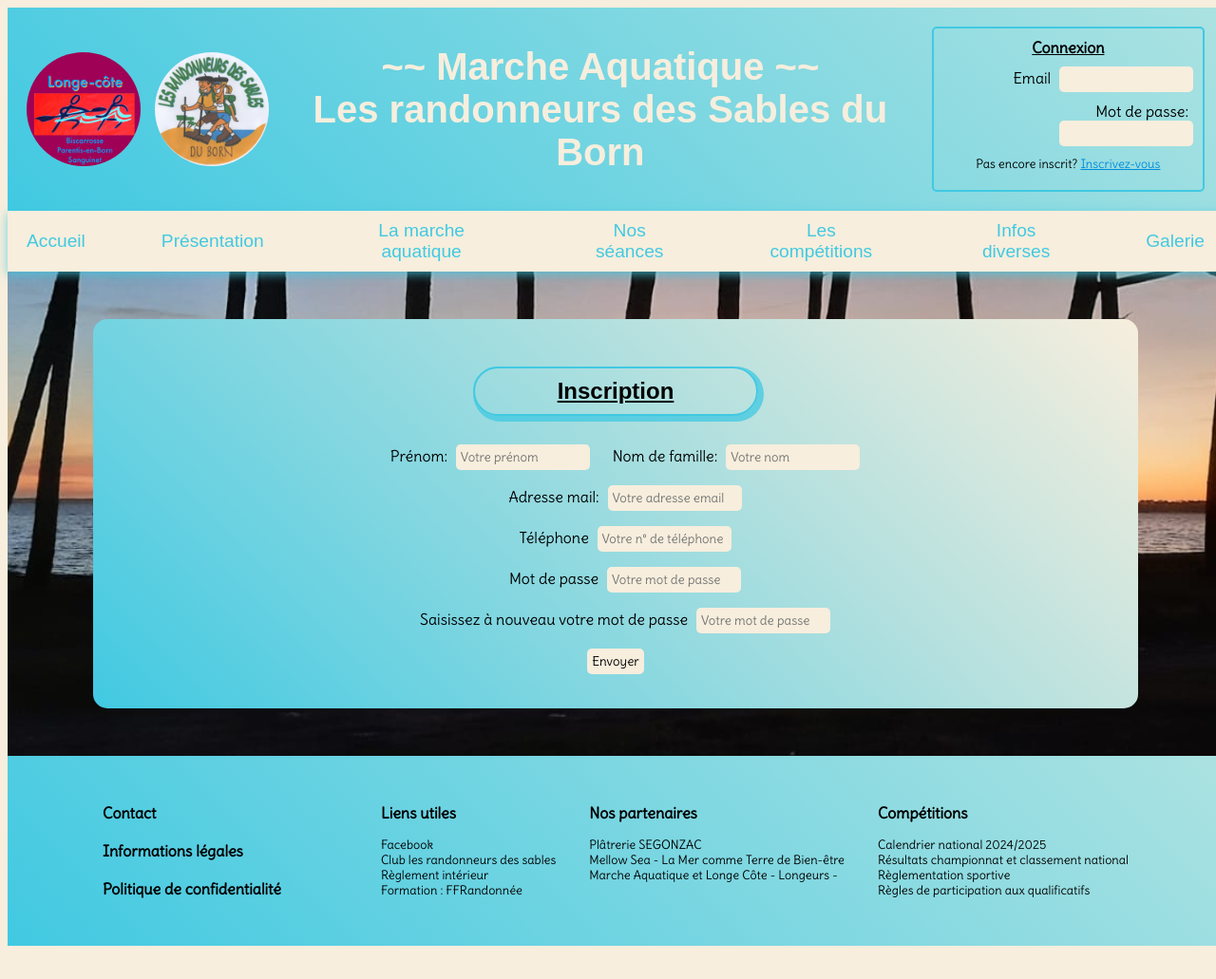
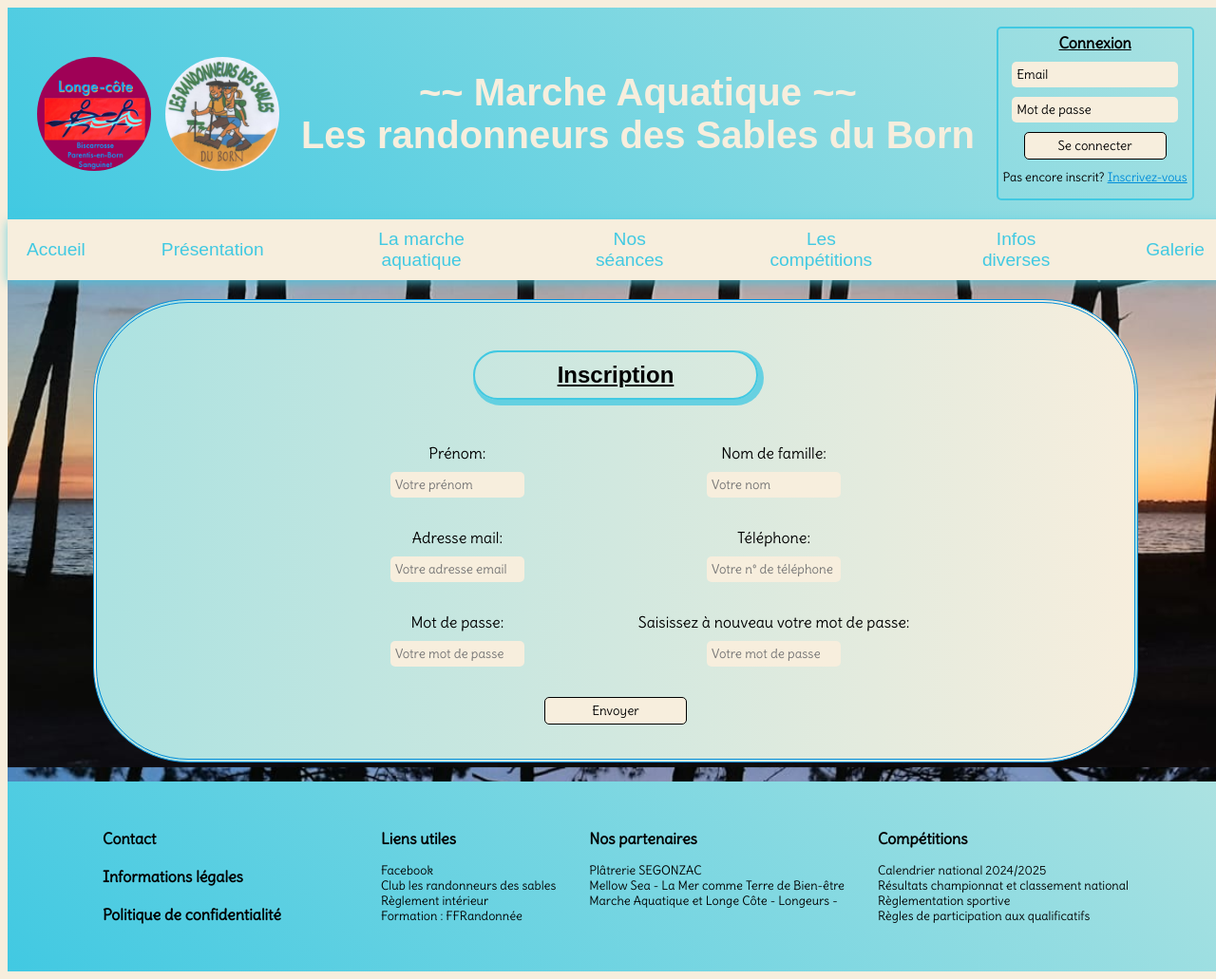
Before and after one commit to TchoukaDev/marche_aquatique, a PHP site: page /inscription.php in a window 1280 px wide. Shown: the whole page at 95% size. Before the commit the page ends 996 px from the top, so only its background shows below. Run offline with PHP 8.4, Linux system fonts and the light colour scheme; some web fonts are replaced.

Commit message:
feat(style): -Stylisation des formulaires -Création d'un partial formulaires -Carousel responsive

```diff
--- a/galerie.php
+++ b/galerie.php
@@ -17,8 +17,8 @@
 
   <main>
     <div class="container_img_background container_principal">
-      <section>
-        <h2>Galerie Photo</h2>
+      <section class="carousel">
+        <h2>Galerie Photos</h2>
         <div class="carousel-container">
           <div class="slide">
             <img src="images/carousel1.jpg" alt="slide 1" />
--- a/inscription.php
+++ b/inscription.php
@@ -89,32 +89,43 @@ if ($formulaireValide) {
     require_once "src/modules/navbar.php";
     ?>
 
-    <form method="POST" action="inscription.php" class="contact form_container text_center">
+    <form method="POST" action="inscription.php" class="container_principal text_center">
         <h2>Inscription</h2>
 
+        <div class="grid grid_inscription">
             <p>
-            <label for="forename">Prénom: </label>
-            <input type="text" name="forename" id="forename" placeholder="Votre prénom" autocomplete="given-name" required>
-            <label for="name">Nom de famille: </label>
-            <input type="text" name="name" id="name" placeholder="Votre nom" autocomplete="family-name" required>
+                <label for="forename">Prénom: </label><br>
+                <input type="text" name="forename" id="forename" placeholder="Votre prénom" autocomplete="given-name" required class="input_block">
             </p>
             <p>
-            <label for="email">Adresse mail: </label>
-            <input type="email" name="email" id="email" placeholder="Votre adresse email" autocomplete="email" required>
+                <label for="name">Nom de famille: </label><br>
+                <input type="text" name="name" id="name" placeholder="Votre nom" autocomplete="family-name" required class="input_block">
+
             </p>
-        <label for="telephone">Téléphone</label>
-        <input type="tel" name="telephone" id="telephone" required placeholder="Votre n° de téléphone" autocomplete="tel" required>
+        </div>
+        <div class="grid grid_inscription">
             <p>
-            <label for="password">Mot de passe</label>
-            <input type="password" name="password" id="password" required placeholder="Votre mot de passe" autocomplete="new-password" required>
+                <label for="email">Adresse mail: </label><br>
+                <input type="email" name="email" id="email_inscription" placeholder="Votre adresse email" autocomplete="email" required class="input_block">
             </p>
             <p>
-            <label for="check_password">Saisissez à nouveau votre mot de passe</label>
-            <input type="password" name="check_password" id="check_password" required placeholder="Votre mot de passe" required>
+                <label for="telephone">Téléphone: </label><br>
+                <input type="tel" name="telephone" id="telephone" placeholder="Votre n° de téléphone" autocomplete="tel" required class="input_block">
+            </p>
+        </div>
+        <div class="grid grid_inscription">
+            <p>
+                <label for="password">Mot de passe: </label><br>
+                <input type="password" name="password" id="password_inscription" placeholder="Votre mot de passe" autocomplete="new-password" required class="input_block">
             </p>
 
             <p>
-            <input type="submit" value="Envoyer">
+                <label for="check_password">Saisissez à nouveau votre mot de passe: </label><br>
+                <input type="password" name="check_password" id="check_password" placeholder="Votre mot de passe" required class="input_block">
+            </p>
+        </div>
+        <p>
+            <input type="submit" value="Envoyer" class="bouton">
         </p>
 
         <?php
--- a/src/modules/header.php
+++ b/src/modules/header.php
@@ -11,12 +11,13 @@
         <p class="text_center titre_connexion">Connexion</p>
         <form action="connexion.php" method="post" class=form_connexion>
             <p>
-                <label for="email">Email </label>
-                <input type=text name="email" id="email" autocomplete="email" required>
+                <input type=text name="email" id="email" placeholder="Email" autocomplete="email" class="input" required aria-label="email">
             </p>
             <p>
-                <label for='motDePasse'>Mot de passe: </label>
-                <input type="password" name="password" id="password" autocomplete="current-password" required>
+                <input type="password" name="password" id="password" placeholder="Mot de passe" autocomplete="current-password" class="input" required aria-label="mot de passe">
+            </p>
+            <p>
+                <input type="submit" value="Se connecter" class="bouton">
             </p>
         </form>
         <p class=lien_inscription>Pas encore inscrit? <a class="inscription" href="inscription.php">Inscrivez-vous</a></p>
--- a/style/sass/_carousel.scss
+++ b/style/sass/_carousel.scss
@@ -1,9 +1,19 @@
 @use "variables" as *;
+@use "mixins" as *;
+
+.carousel {
+  width: 100%;
+  height: 100%;
+
+  h2 {
+    width: auto;
+    margin: 30px 0;
+  }
+}
 
 .carousel-container {
   position: relative;
-  width: 800px;
-  max-width: 95%;
+  width: 100%;
   aspect-ratio: 16/9;
   overflow: hidden;
   margin: 50px auto;
@@ -32,15 +42,6 @@
 .slide img {
   width: auto;
   height: 100%;
-}
-
-.buttons {
-  position: absolute;
-  bottom: 0;
-  width: 100%;
-  height: 100%;
-  justify-content: center;
-  align-items: center;
 }
 
 .prev,
@@ -80,6 +81,11 @@
   border-radius: 50%;
   background-color: $couleur4;
   cursor: pointer;
+
+  @include respond-to("medium") {
+    width: 10px;
+    height: 10px;
+  }
 }
 
 .slide-progress .dot.current {
--- /dev/null
+++ b/style/sass/_formulaires.scss
@@ -0,0 +1,66 @@
+@use "variables" as *;
+@use "mixins" as *;
+
+form {
+  text-align: center;
+  p {
+    width: 100%;
+  }
+  input {
+    @include couleurs($couleur1);
+    @include border(none, 5px);
+    padding: 5px;
+    &.bouton {
+      width: 150px;
+    }
+  }
+
+  textarea {
+    @include border(none, 10px);
+    width: 80%;
+    height: 150px;
+    margin: auto;
+    display: block;
+
+    @include respond-to("large") {
+      width: 90%;
+    }
+  }
+}
+
+.input_block {
+  display: block;
+  margin: auto;
+  margin-top: 10px;
+}
+
+/* Formulaire de contact*/
+
+.intro_contact {
+  text-decoration: underline;
+  font-weight: bold;
+}
+
+.grid_contact {
+  grid-template-columns: repeat(2, 1fr);
+  grid-template-rows: 1fr;
+}
+
+// Formulaire d'inscription
+
+.grid_inscription {
+  grid-template-columns: repeat(2, 1fr);
+  grid-template-rows: 1fr;
+}
+.grid {
+  display: grid;
+  width: 70%;
+  @include respond-to("large") {
+    width: 90%;
+  }
+
+  @include respond-to("medium") {
+    width: 100%;
+    grid-template-columns: 1fr;
+  }
+}
--- a/style/sass/_header.scss
+++ b/style/sass/_header.scss
@@ -7,9 +7,9 @@ header {
   @include couleurs(linear-gradient(45deg, $couleur3, $couleur2), $couleur1);
   padding: 20px;
 
-  @include respond-to("medium") {
+  @include respond-to("xlarge") {
     @include flexbox(column, center, center);
-    gap: 10px;
+    gap: 20px;
   }
 
   /* Logos */
@@ -40,18 +40,22 @@ header {
 //Formulaire de connexion
 .container_connexion {
   @include border(2px solid $couleur3, 5px);
-  padding: 10px;
-  text-align: center;
+  padding: 5px;
   color: black;
+
   .titre_connexion {
     font-weight: bold;
     text-decoration: underline;
   }
-  form {
-    text-align: right;
-  }
   p {
     margin: 0 auto 10px auto;
+    text-align: center;
+    input {
+      width: 90%;
+      &::placeholder {
+        color: black;
+      }
+    }
   }
   .lien_inscription {
     font-size: 0.8rem;
--- a/style/sass/_mixins.scss
+++ b/style/sass/_mixins.scss
@@ -1,4 +1,5 @@
 @use "variables" as *;
+@use "breakpoints" as *;
 
 @mixin flexbox($flexdirection, $justifycontent, $aligneitems: center) {
   display: flex;
--- a/style/sass/style.scss
+++ b/style/sass/style.scss
@@ -4,6 +4,7 @@
 @use "footer";
 @use "carousel";
 @use "navbar";
+@use "formulaires";
 
 @font-face {
   font-family: "ocean";
@@ -78,6 +79,21 @@ h3 {
   padding: 10px;
 }
 
+.bouton {
+  @include border(1px solid black, 5px);
+  transition: color 0.2s ease-in-out, background-color 0.2s ease-in-out,
+    border 0.2s ease-in-out;
+
+  &:hover {
+    @include border(1px solid $couleur1, 5px);
+    background-color: $couleur4;
+    color: $couleur1;
+  }
+  &:active {
+    box-shadow: inset 3px 3px 10px 1px rgba(black, 0.75);
+  }
+}
+
 /* Container principaux du texte */
 .container_principal {
   @include flexbox(column, center, center);
@@ -96,6 +112,7 @@ h3 {
   }
   @include respond-to("medium") {
     width: 400px;
+    padding: 10px;
   }
 
   @include respond-to("small") {
@@ -118,6 +135,10 @@ h3 {
 .container_img_background {
   flex-grow: 1;
   min-height: 80vh;
+
+  @include respond-to("medium") {
+    min-height: 50vh;
+  }
 }
 
 .date {
@@ -147,6 +168,10 @@ h3 {
   grid-row: 1;
   margin-top: 5%;
   margin-left: 5%;
+
+  @include respond-to("medium") {
+    margin: 5% auto;
+  }
 }
 
 .spinner {
@@ -227,6 +252,7 @@ h3 {
     width: auto;
     height: 40px;
     vertical-align: middle;
+    transition: transform 0.2s ease-in-out;
 
     &:hover {
       transform: scale(1.1);
@@ -349,7 +375,7 @@ th {
 
   img {
     margin: 25px auto;
-    transition: 0.3s;
+    transition: transform 0.2s ease-in-out;
 
     &:hover {
       animation: zoom 1.2s linear infinite;
@@ -365,46 +391,3 @@ th {
     transform: scale(1);
   }
 }
-
-/* style du footer */
-
-/* Formulaire */
-form .contact {
-  h2 {
-    margin-bottom: 40px;
-  }
-
-  h3 {
-    margin-bottom: 30px;
-  }
-}
-
-input {
-  @include couleurs($couleur1);
-  @include border(none, 5px);
-  padding: 5px;
-  .contact {
-    margin-bottom: 20px;
-  }
-}
-
-textarea {
-  @include border(none, 10px);
-}
-
-label {
-  margin-left: 20px;
-  margin-right: 5px;
-}
-
-.form_container {
-  @include couleurs(linear-gradient(45deg, $couleur3, $couleur1));
-  @include border(none, 15px);
-  width: 1100px;
-  margin: 50px auto;
-  padding: 20px;
-}
-
-.container_meteo {
-  margin: 5% auto;
-}
```
Also changed, not shown: contact.php (+18 -9 lines), style/css/style.css. Lines whose indentation alone changed are shown as unchanged.
